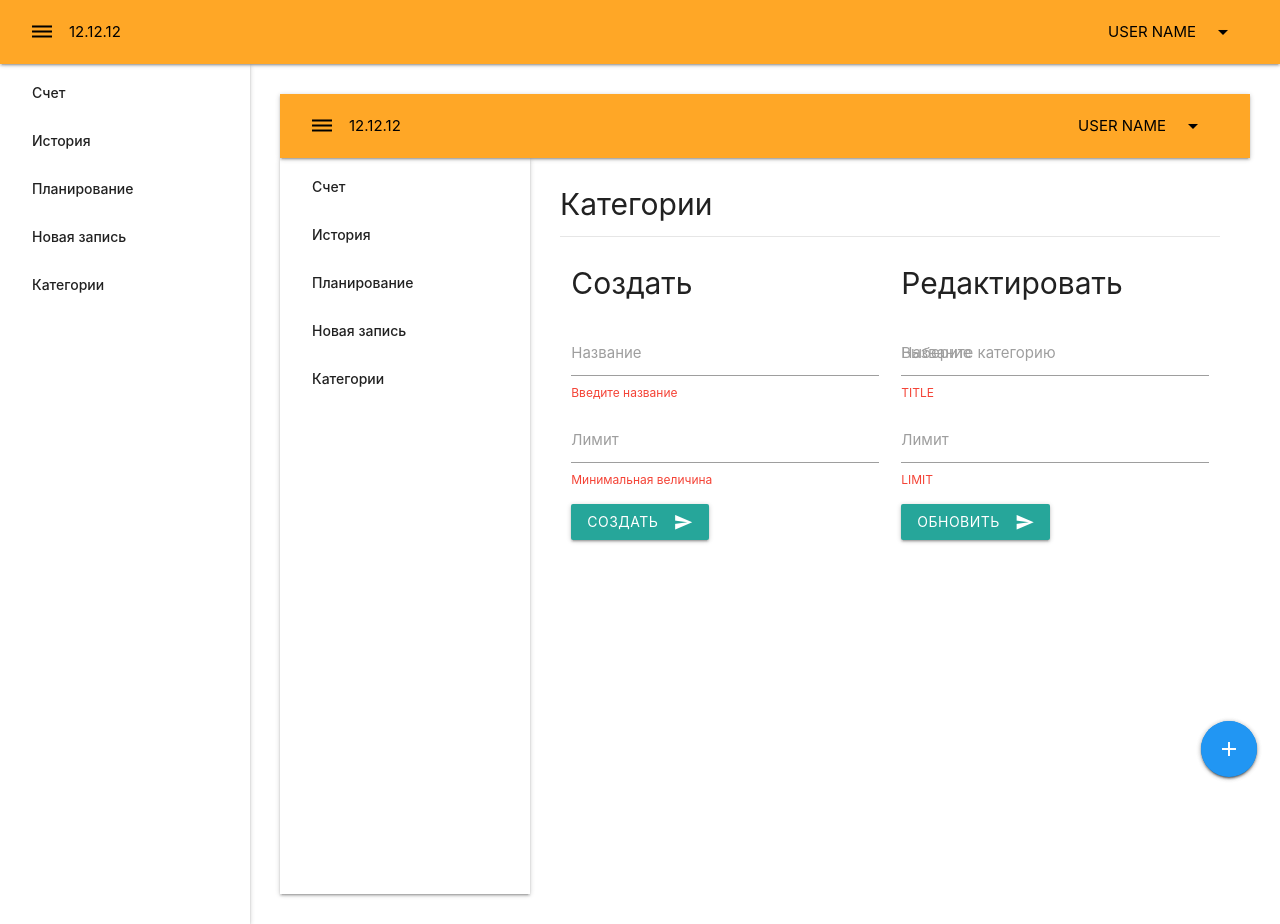
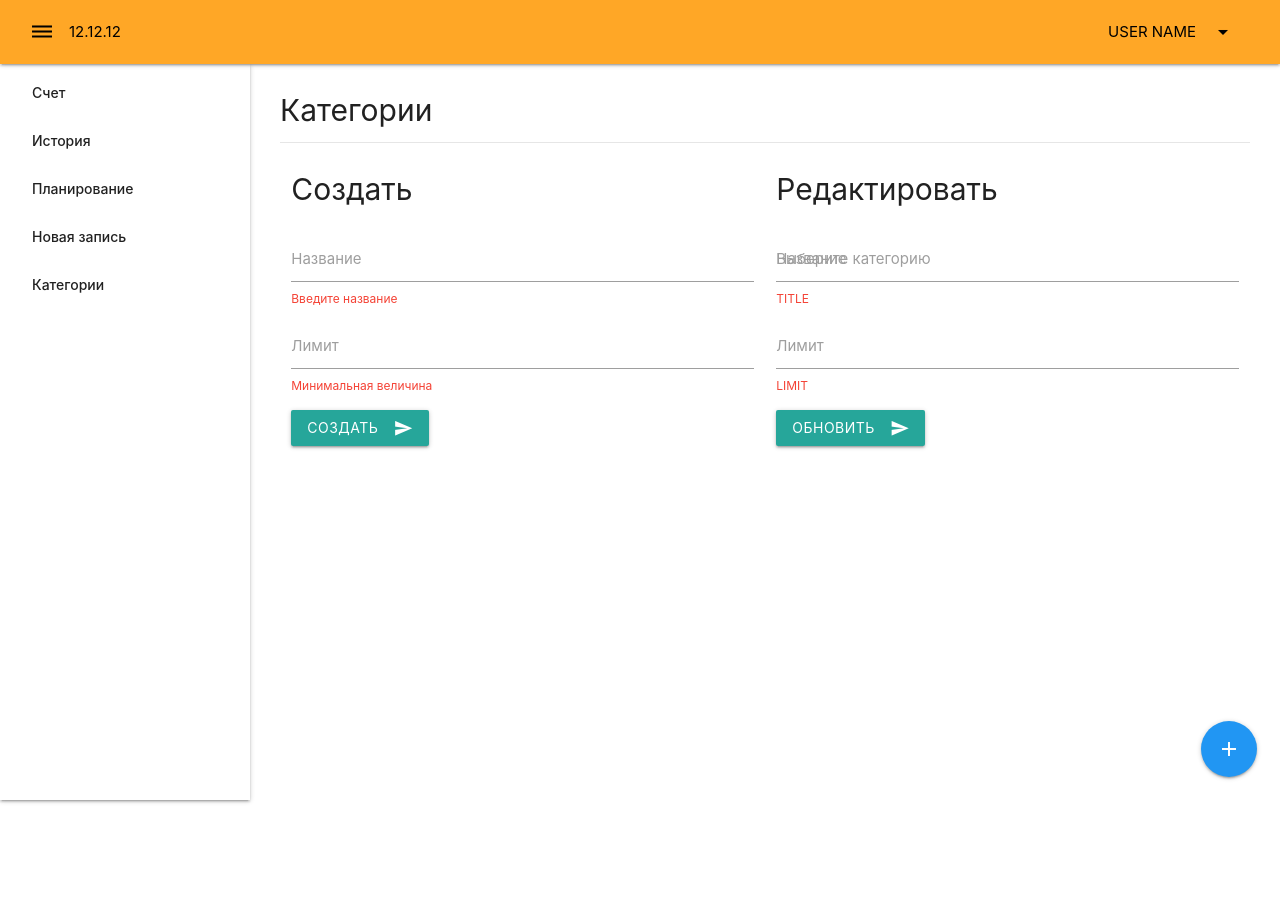
Before and after one commit to ElpixZero/Vue_CRM, a Vue app: page /categories in a window 1280 px wide. After the commit the page ends 800 px from the top, so only its background shows below. Built offline with nearby package versions, Linux system fonts and the light colour scheme.

Commit message:
Corrected Categories view content

```diff
--- a/src/views/Categories.vue
+++ b/src/views/Categories.vue
@@ -1,64 +1,4 @@
 <template>
-  <div>
-    <div class="app-main-layout">
-      <nav class="navbar orange lighten-1">
-        <div class="nav-wrapper">
-          <div class="navbar-left">
-            <a href="#">
-              <i class="material-icons black-text">dehaze</i>
-            </a>
-            <span class="black-text">12.12.12</span>
-          </div>
-
-          <ul class="right hide-on-small-and-down">
-            <li>
-              <a
-                class="dropdown-trigger black-text"
-                href="#"
-                data-target="dropdown"
-              >
-                USER NAME
-                <i class="material-icons right">arrow_drop_down</i>
-              </a>
-
-              <ul id="dropdown" class="dropdown-content">
-                <li>
-                  <a href="#" class="black-text">
-                    <i class="material-icons">account_circle</i>Профиль
-                  </a>
-                </li>
-                <li class="divider" tabindex="-1"></li>
-                <li>
-                  <a href="#" class="black-text">
-                    <i class="material-icons">assignment_return</i>Выйти
-                  </a>
-                </li>
-              </ul>
-            </li>
-          </ul>
-        </div>
-      </nav>
-
-      <ul class="sidenav app-sidenav open">
-        <li>
-          <a href="#" class="waves-effect waves-orange pointer">Счет</a>
-        </li>
-        <li>
-          <a href="#" class="waves-effect waves-orange pointer">История</a>
-        </li>
-        <li>
-          <a href="#" class="waves-effect waves-orange pointer">Планирование</a>
-        </li>
-        <li>
-          <a href="#" class="waves-effect waves-orange pointer">Новая запись</a>
-        </li>
-        <li>
-          <a href="#" class="waves-effect waves-orange pointer">Категории</a>
-        </li>
-      </ul>
-
-      <main class="app-content">
-        <div class="app-page">
   <div>
     <div class="page-title">
       <h3>Категории</h3>
@@ -75,23 +15,16 @@
               <div class="input-field">
                 <input id="name" type="text" />
                 <label for="name">Название</label>
-                        <span class="helper-text invalid"
-                          >Введите название</span
-                        >
+                <span class="helper-text invalid">Введите название</span>
               </div>
 
               <div class="input-field">
                 <input id="limit" type="number" />
                 <label for="limit">Лимит</label>
-                        <span class="helper-text invalid"
-                          >Минимальная величина</span
-                        >
+                <span class="helper-text invalid">Минимальная величина</span>
               </div>
 
-                      <button
-                        class="btn waves-effect waves-light"
-                        type="submit"
-                      >
+              <button class="btn waves-effect waves-light" type="submit">
                 Создать
                 <i class="material-icons right">send</i>
               </button>
@@ -124,10 +57,7 @@
                 <span class="helper-text invalid">LIMIT</span>
               </div>
 
-                      <button
-                        class="btn waves-effect waves-light"
-                        type="submit"
-                      >
+              <button class="btn waves-effect waves-light" type="submit">
                 Обновить
                 <i class="material-icons right">send</i>
               </button>
@@ -137,14 +67,4 @@
       </div>
     </section>
   </div>
-        </div>
-      </main>
-
-      <div class="fixed-action-btn">
-        <a class="btn-floating btn-large blue" href="#">
-          <i class="large material-icons">add</i>
-        </a>
-      </div>
-    </div>
-  </div>
 </template>
```
Lines whose indentation alone changed are shown as unchanged.
